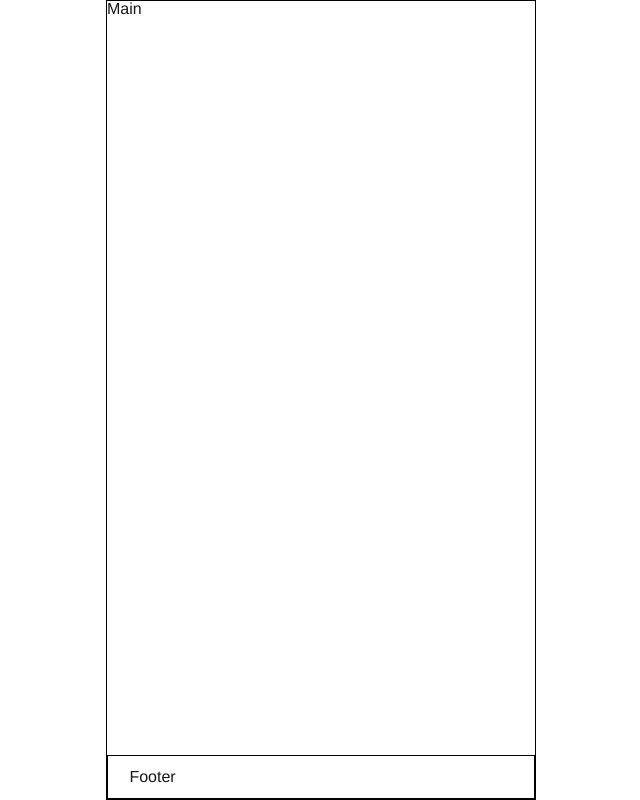
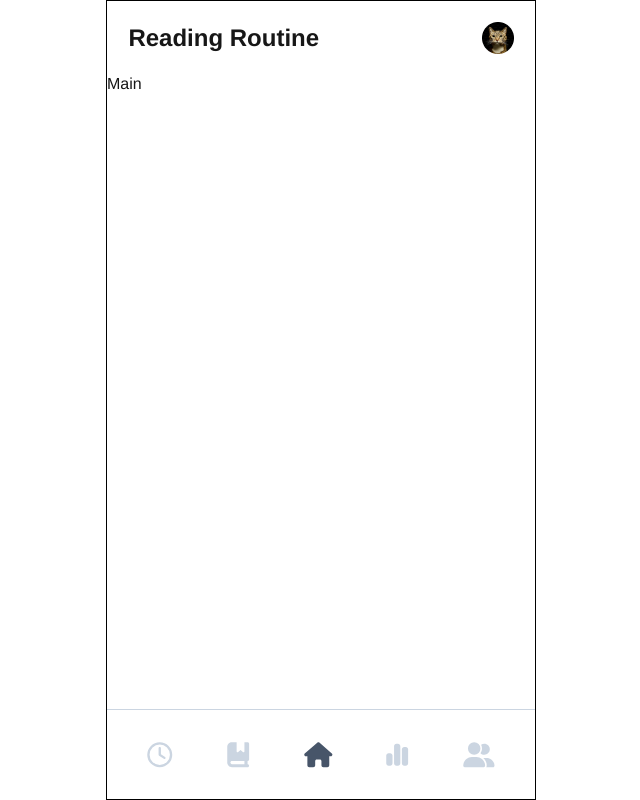
Before and after one commit to CSID-DGU/2024-2-OSSProj-PAGE6-06, a Next.js app in the folder frontend/: page / in a window 1280 px wide. Shown: the whole page, without its empty margins (319-959 px from the left). Built offline with nearby package versions, Linux system fonts and the light colour scheme.

Commit message:
[FE]Feat: 하단 nav 및 레이아웃 수정

```diff
--- a/frontend/components/_styled/mainStyled.jsx
+++ b/frontend/components/_styled/mainStyled.jsx
@@ -1,12 +1,19 @@
 import styled from "styled-components";
 
+export const MainWrapper = styled.div`
+  width: 100%;
+  height: 100%;
+  display: flex;
+  flex-direction: column;
+  align-items: start;
+`;
 export const MainContainer = styled.div`
   width: 100%;
   display: flex;
   flex-direction: column;
   overflow-y: auto;
   height: 100%;
-  height: calc(100vh - 13%);
+  height: calc(100vh);
 
   /* Custom scrollbar styles */
   &::-webkit-scrollbar {
--- a/frontend/components/layout/Footer.jsx
+++ b/frontend/components/layout/Footer.jsx
@@ -1,5 +1,48 @@
+import {
+  faBookBookmark,
+  faChartSimple,
+  faHome,
+  faUserGroup,
+} from "@fortawesome/free-solid-svg-icons";
+import { faClockFour } from "@fortawesome/free-regular-svg-icons";
 import * as HS from "./Styled.jsx";
+import { useState } from "react";
+import { useRouter } from "next/router.js";
 
 export default function Footer() {
-  return <HS.FooterContainer>Footer</HS.FooterContainer>;
+  const router = useRouter();
+  const [currentPage, setCurrentPage] = useState(router.pathname.split("/")[1]);
+  const handlePageChange = (data) => {
+    setCurrentPage(data);
+    router.push(`/${data}`);
+  };
+  return (
+    <HS.FooterContainer>
+      <HS.FooterButton
+        icon={faClockFour}
+        onClick={() => handlePageChange("routine")}
+        $isActive={currentPage === "routine"}
+      />
+      <HS.FooterButton
+        icon={faBookBookmark}
+        onClick={() => handlePageChange("library")}
+        $isActive={currentPage === "library"}
+      />
+      <HS.FooterButton
+        icon={faHome}
+        onClick={() => handlePageChange("")}
+        $isActive={currentPage === ""}
+      />
+      <HS.FooterButton
+        icon={faChartSimple}
+        onClick={() => handlePageChange("record")}
+        $isActive={currentPage === "record"}
+      />
+      <HS.FooterButton
+        icon={faUserGroup}
+        onClick={() => handlePageChange("club")}
+        $isActive={currentPage === "club"}
+      />
+    </HS.FooterContainer>
+  );
 }
--- a/frontend/components/layout/Layout.jsx
+++ b/frontend/components/layout/Layout.jsx
@@ -3,6 +3,8 @@ import Header from "./Header.jsx";
 import Footer from "./Footer.jsx";
 import { useRouter } from "next/router";
 import { useEffect, useState } from "react";
+
+import { AnimatePresence, motion } from "framer-motion";
 
 export default function Layout({ children }) {
   const router = useRouter();
@@ -10,8 +12,6 @@ export default function Layout({ children }) {
 
   useEffect(() => {
     const path = router.pathname.split("/");
-    console.log(path);
-    console.log(path.length <= 2);
     if (path.length <= 2) {
       setFooterNav(true);
     }
@@ -19,8 +19,17 @@ export default function Layout({ children }) {
 
   return (
     <LS.LayoutWrapper>
-      {/* <Header /> */}
-      <LS.LayoutContent>{children}</LS.LayoutContent>
+      <AnimatePresence mode="wait">
+        <motion.div
+          key={router.route} // 경로를 key로 사용하여 페이지 전환 시 애니메이션 적용
+          initial={{ opacity: 0.2 }} // 페이지가 처음 나타날 때의 상태
+          animate={{ opacity: 1 }} // 페이지가 나타날 때의 상태
+          exit={{ opacity: 0.2 }} // 페이지가 사라질 때의 상태
+          transition={{ duration: 0.5 }} // 애니메이션 지속 시간 설정
+        >
+          <LS.LayoutContent>{children}</LS.LayoutContent>
+        </motion.div>
+      </AnimatePresence>
       {footerNav && <Footer />}
     </LS.LayoutWrapper>
   );
--- a/frontend/components/layout/Styled.jsx
+++ b/frontend/components/layout/Styled.jsx
@@ -1,5 +1,6 @@
 import styled from "styled-components";
 import Image from "next/image";
+import { FontAwesomeIcon } from "@fortawesome/react-fontawesome";
 
 // Layout
 export const LayoutWrapper = styled.div`
@@ -47,10 +48,17 @@ export const FooterContainer = styled.div`
   display: flex;
   width: 100%;
   align-items: center;
-  border: 1px solid black;
+  justify-content: space-between;
+  border-top: 1px solid #cbd5e1;
   background-color: white;
   z-index: 150;
   padding: 3% 5%;
   bottom: 0;
   position: absolute;
 `;
+
+export const FooterButton = styled(FontAwesomeIcon)`
+  color: ${(props) => (props.$isActive ? `#475569` : `#cbd5e1`)};
+  font-size: 25px;
+  padding: 5%;
+`;
--- a/frontend/package.json
+++ b/frontend/package.json
@@ -14,6 +14,7 @@
     "@fortawesome/free-solid-svg-icons": "^6.6.0",
     "@fortawesome/react-fontawesome": "^0.2.2",
     "axios": "^1.7.7",
+    "framer-motion": "^11.11.9",
     "next": "14.2.14",
     "react": "^18",
     "react-dom": "^18",
--- a/frontend/pages/index.jsx
+++ b/frontend/pages/index.jsx
@@ -1,5 +1,11 @@
+import Header from "@/components/layout/Header";
 import * as MS from "../components/_styled/mainStyled";
 
 export default function Main() {
-  return <MS.MainContainer>Main</MS.MainContainer>;
+  return (
+    <MS.MainWrapper>
+      <Header path="Reading Routine" />
+      <MS.MainContainer>Main</MS.MainContainer>
+    </MS.MainWrapper>
+  );
 }
```
Also changed, not shown: frontend/pages/club/index.jsx (+7 -1 lines), frontend/pages/record/index.jsx (+7 -1 lines), frontend/pages/routine/index.jsx (+7 -1 lines), 1 other file (tests, documents, lock files or other folders).
